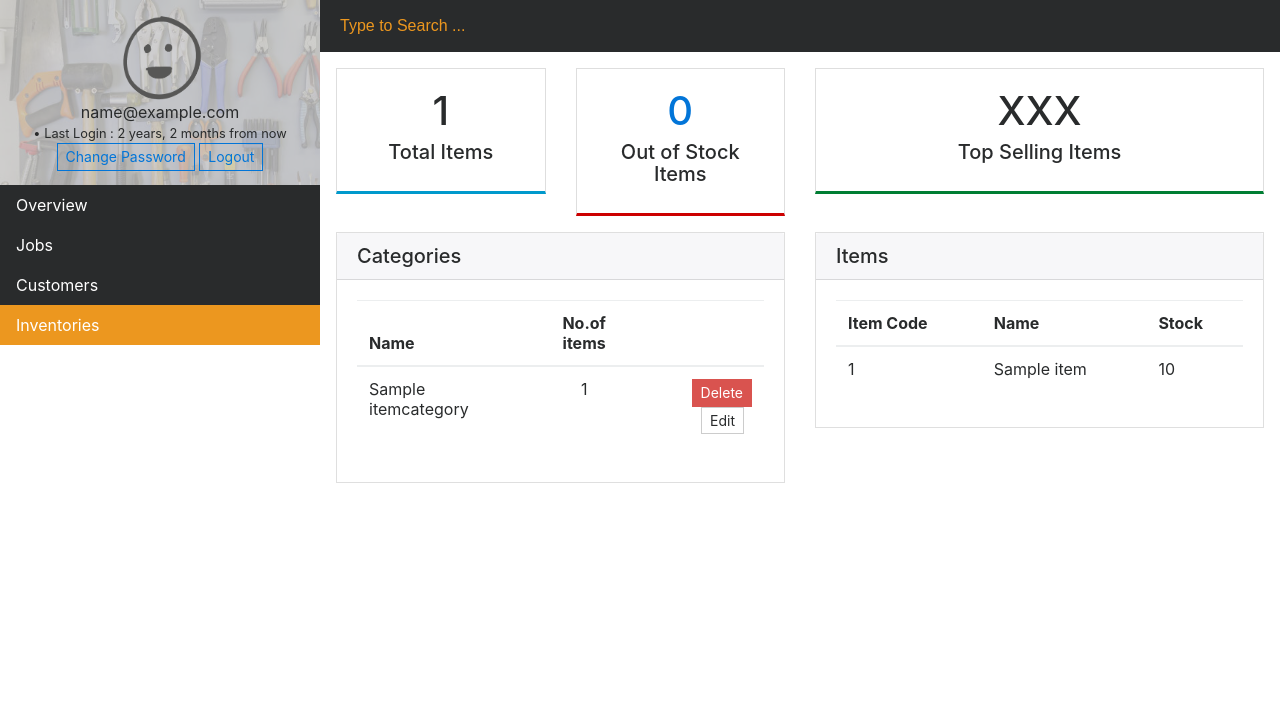
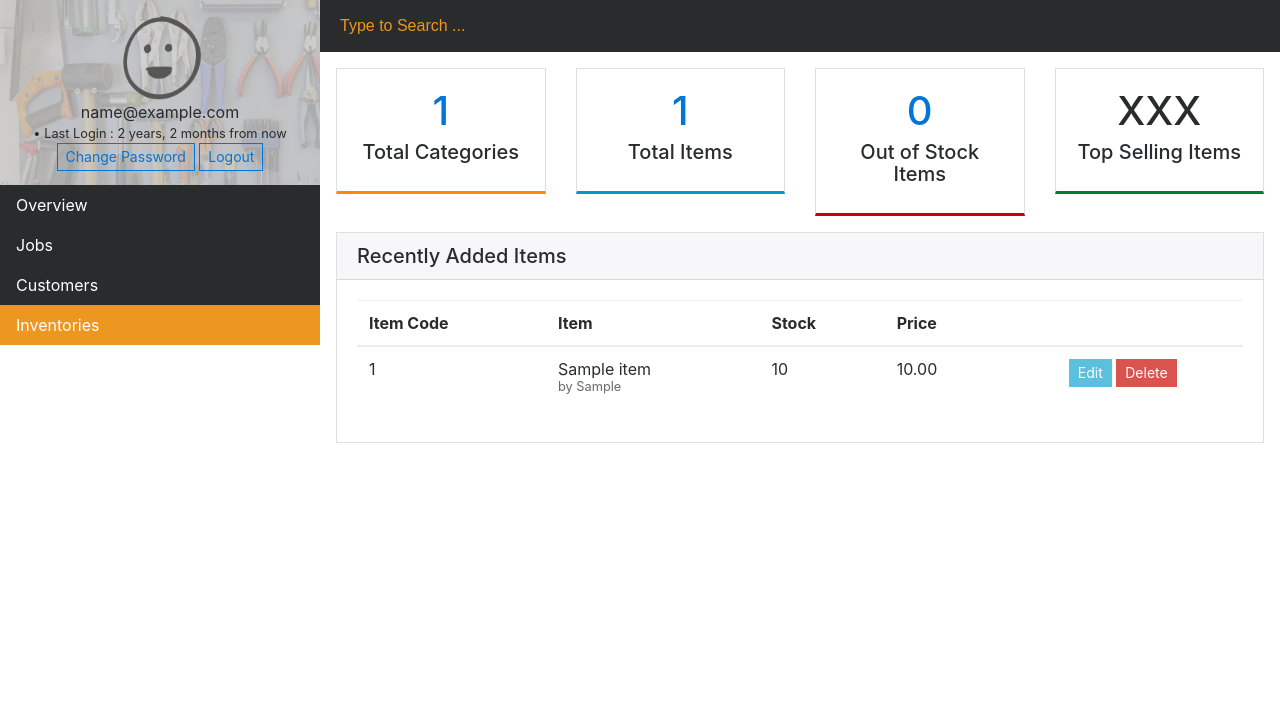
Before and after one commit to captainbee017/WIS, a Django app: page /inventory/ in a window 1280 px wide. Shown: the top 723 px of the page. Run offline with Django 3.2, Linux system fonts and the light colour scheme; a user stored in the database is signed in; tables that the repository leaves empty hold one stand-in row (values such as "Sample post"); some libraries are stand-ins or nearby versions.

Commit message:
Inventory list final

```diff
--- a/inventory/models.py
+++ b/inventory/models.py
@@ -18,6 +18,10 @@ class Item(models.Model):
     company = models.CharField(max_length=200)
     price = models.DecimalField(max_digits=10, decimal_places=2)
     stock = models.PositiveIntegerField(default=0)
+    added_on = models.DateTimeField(auto_now_add=True)
+
+    class Meta:
+        ordering = ['added_on']
 
     def __str__(self):
         return self.name
--- a/inventory/templates/inventory_overview.html
+++ b/inventory/templates/inventory_overview.html
@@ -7,9 +7,17 @@
 {% block maincontainer %}
     <div class="row">
         <div class="col-3">
+            <div class="card rounded-0 bb-warning">
+                <div class="card-block text-center">
+                    <h1><a href="{% url 'inventory:category_list' %}">{{ category_list.count }}</a></h1>
+                    <h5>Total Categories</h5>
+                </div>
+            </div>
+        </div>
+        <div class="col-3">
             <div class="card rounded-0 bb-info">
                 <div class="card-block text-center">
-                    <h1>{{ object_list.count }}</h1>
+                    <h1><a href="{% url 'inventory:item_list' %}">{{ object_list.count }}</a></h1>
                     <h5>Total Items</h5>
                 </div>
             </div>
@@ -22,7 +30,7 @@
                 </div>
             </div>
         </div>
-        <div class="col-6">
+        <div class="col-3">
             <div class="card rounded-0 bb-success">
                 <div class="card-block text-center">
                     <h1>XXX</h1>
@@ -32,7 +40,7 @@
         </div>
     </div>
     <div class="row pt-3">
-        <div class="col-6">
+        {% comment %}<div class="col-12">
             <div class="card rounded-0">
                 <div class="card-header">
                     <h5 class="d-inline">Categories</h5>
@@ -65,30 +73,45 @@
                     </table>
                 </div>
             </div>
-        </div>
+        </div>{% endcomment %}
 
-        <div class="col-6">
+        <div class="col-12">
             <div class="card rounded-0">
                 <div class="card-header">
-                    <h5 class="d-inline">Items</h5>
+                    <h5 class="d-inline">Recently Added Items</h5>
                     {% if object_list.count > 6 %}
                         <a href="" class="btn btn-sm btn-secondary float-right rounded-0">View All</a>
-                        <small class="text-muted">Showing 6 of {{ object_list.count }} items</small>
                     {% endif %}
                 </div>
                 <div class="card-block">
                     <table class="table">
                         <thead>
                         <th>Item Code</th>
-                        <th>Name</th>
+                        <th>Item</th>
                         <th>Stock</th>
+                        <th>Price</th>
+                        <th></th>
                         </thead>
                         <tbody>
                         {% for object in object_list %}
                             <tr>
-                            <td>{{ object.product_id }}</td>
-                            <td>{{ object.name }}</td>
-                            <td>{{ object.stock }}</td>
+                                <td>{{ object.product_id }}</td>
+                                <td>
+                                    {{ object.name }}
+                                    {% if object.company %}
+                                    <br>
+                                    <small class="text-muted">by {{ object.company }}</small>
+                                    {% endif %}
+                                </td>
+                                <td>{{ object.stock }}</td>
+                                <td>{{ object.price }}</td>
+                                <td class="text-center">
+                                    <a href="{% url 'inventory:inventory_edit' object.id %}"
+                                       class="btn btn-sm rounded-0 btn-info">Edit</a>
+                                    <a href="{% url 'inventory:inventory_delete' object.id %}"
+                                       class="btn btn-sm rounded-0 btn-danger" data-toggle="modal"
+                                       data-target="#generic-modal-box">Delete</a>
+                                </td>
                             </tr>
                         {% endfor %}
 
@@ -107,26 +130,7 @@
 
                         {#                        <div class="col-4" style="border-right: 1px solid #ECEDEF">#}
                         <h4>Item Categories</h4>
-                        <table class="table">
-                            <thead>
-                            <tr>
-                                <th>Name</th>
-                                <th>No.of items</th>
-                                <th></th>
-                            </tr>
-                            </thead>
-                            {% for category in category_list %}
-                                <tr>
-                                    <td>{{ category.name }}</td>
-                                    <td></td>
-                                    <td class="">
-                                        <a href="" class="btn btn-sm btn-danger float-right rounded-0">Delete</a>
-                                        <a href=""
-                                           class="btn btn-sm btn-secondary float-right rounded-0 mr-2">Edit</a>
-                                    </td>
-                                </tr>
-                            {% endfor %}
-                        </table>
+
                     </div>
                     <div class="col-8">
                             <h4>Items > All</h4>
--- a/inventory/urls.py
+++ b/inventory/urls.py
@@ -1,7 +1,7 @@
 from django.conf.urls import url
 
 from inventory.views import InventoryOverview, InventoryAddView, InventoryUpdateView, InventoryDeleteView, \
-    OutofStockItems
+    OutofStockItems, ItemCategoryListView, ItemCategoryUpdateView, ItemCategoryDeleteView, ItemListView
 
 urlpatterns = [
     url(r'^$', InventoryOverview.as_view(), name='inventory_overview'),
@@ -11,4 +11,11 @@ urlpatterns = [
     url(r'^delete-item/(?P<pk>\d+)/$', InventoryDeleteView.as_view(), name='inventory_delete'),
 
     url(r'^out-of-stock-items/$', OutofStockItems.as_view(), name='out_of_stock'),
+
+    url(r'^categories/$', ItemCategoryListView.as_view(), name='category_list'),
+    url(r'^category/edit/(?P<pk>\d+)/$', ItemCategoryUpdateView.as_view(), name='category_update'),
+    url(r'^category/delete/(?P<pk>\d+)/$', ItemCategoryDeleteView.as_view(), name='category_delete'),
+
+    url(r'^item-list/(?P<cat_id>\d+)/$', ItemListView.as_view(), name='item_list_category'),
+    url(r'^item-list/$', ItemListView.as_view(), name='item_list'),
 ]
--- a/inventory/views.py
+++ b/inventory/views.py
@@ -62,3 +62,37 @@ class OutofStockItems(LoginRequiredMixin, ListView):
 
     def get_queryset(self):
         return super().get_queryset().exclude(stock__gt=0)
+
+
+class ItemCategoryListView(LoginRequiredMixin, ListView):
+    model = ItemCategory
+    template_name = 'category_list.html'
+
+
+class ItemCategoryUpdateView(LoginRequiredMixin, UpdateView):
+    model = ItemCategory
+    template_name = 'category_form.html'
+    fields = ('name', )
+    success_url = reverse_lazy('inventory:category_list')
+
+
+class ItemCategoryDeleteView(LoginRequiredMixin, DeleteView):
+    model = ItemCategory
+    template_name = 'category_delete.html'
+    success_url = reverse_lazy('inventory:category_list')
+
+
+class ItemListView(LoginRequiredMixin, ListView):
+    model = Item
+    template_name = 'item_list.html'
+
+    def get_queryset(self, **kwargs):
+        cat_id = self.kwargs.get('cat_id', None)
+        filter_kwargs = {'category_id': cat_id} if cat_id else {}
+        return super().get_queryset(**kwargs).filter(**filter_kwargs)
+
+    def get_context_data(self, **kwargs):
+        ctx = super().get_context_data(**kwargs)
+        if self.kwargs.get('cat_id', None):
+            ctx['category'] = ItemCategory.objects.get(id=self.kwargs['cat_id'])
+        return ctx
```
Also changed, not shown: inventory/templates/category_delete.html (added, +15 -0 lines), inventory/templates/category_form.html (added, +24 -0 lines), inventory/templates/category_list.html (added, +37 -0 lines), inventory/templates/item_list.html (added, +52 -0 lines), inventory/migrations/0005_item_added_on.py (added).
